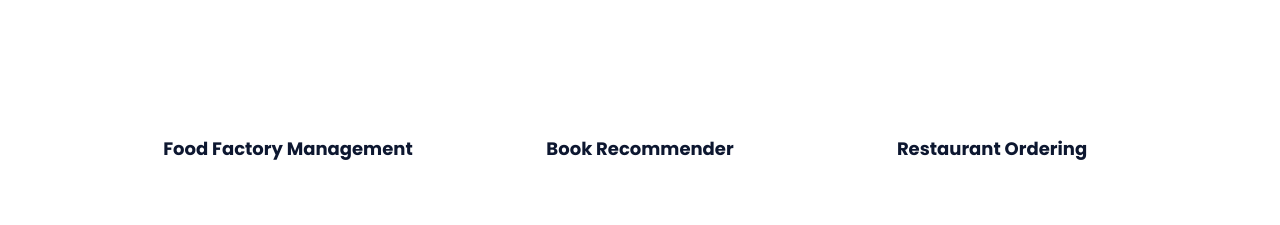
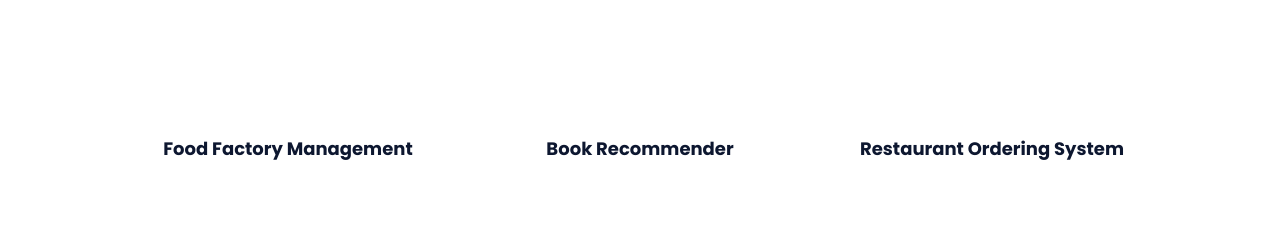
Before and after one commit to AkshataPatil97/Portfolio, a plain HTML site: page index.html in a window 1280 px wide. Shown: the part 2320-2545 px from the top of the page. Drawn offline with nearby package versions, Linux system fonts and the light colour scheme.

Commit message:
Missing Word added

```diff
--- a/index.html
+++ b/index.html
@@ -177,7 +177,7 @@
                             <p>QR-based restaurant ordering system for seamless customer experience.</p>
                             <a href="https://github.com/AkshataPatil97/Restaurant-Ordering-System" target="_blank">View on GitHub</a>
                         </div>
-                        <span class="work__title">Restaurant Ordering</span>
+                        <span class="work__title">Restaurant Ordering System</span>
                     </div>
                 </div>
             </section>
```
